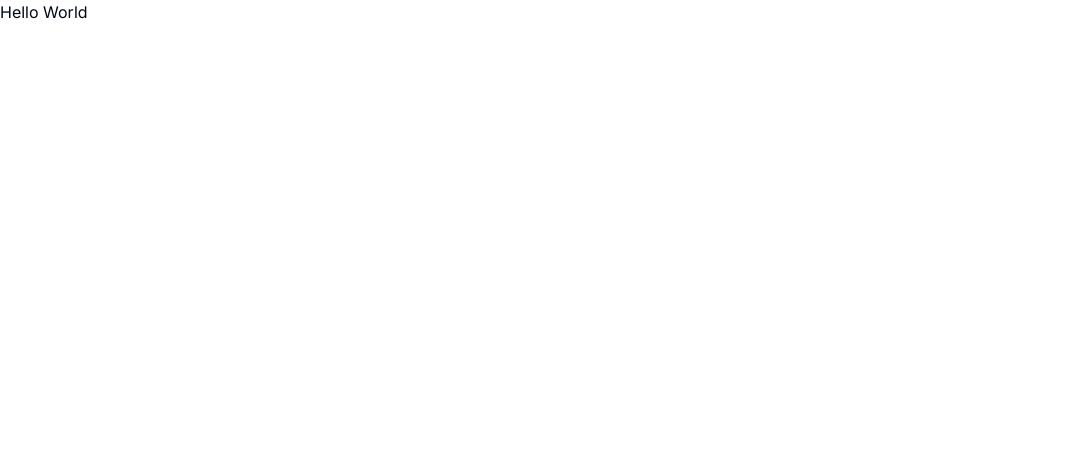
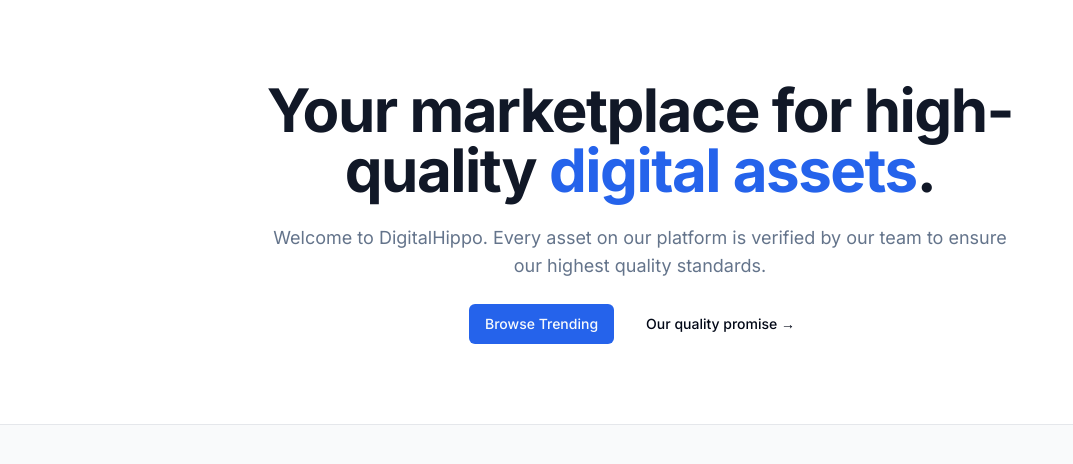
Before and after one commit to ShrutiGupta73vns/digitalhippo, a Next.js app: page / in a window 1280 px wide. Shown: the top 464 px of the page, without its empty margins (0-1073 px from the left). Built offline with nearby package versions, Linux system fonts and the light colour scheme.

Commit message:
Landing page header portion

```diff
--- a/package.json
+++ b/package.json
@@ -9,6 +9,7 @@
     "lint": "next lint"
   },
   "dependencies": {
+    "@radix-ui/react-slot": "^1.0.2",
     "class-variance-authority": "^0.7.0",
     "clsx": "^2.1.0",
     "lucide-react": "^0.358.0",
--- a/src/app/globals.css
+++ b/src/app/globals.css
@@ -1,70 +1,55 @@
 @tailwind base;
 @tailwind components;
 @tailwind utilities;
+
 
 @layer base {
   :root {
     --background: 0 0% 100%;
     --foreground: 222.2 84% 4.9%;
-
     --card: 0 0% 100%;
     --card-foreground: 222.2 84% 4.9%;
-
     --popover: 0 0% 100%;
     --popover-foreground: 222.2 84% 4.9%;
-
-    --primary: 222.2 47.4% 11.2%;
+    --primary: 221.2 83.2% 53.3%;
     --primary-foreground: 210 40% 98%;
-
     --secondary: 210 40% 96.1%;
     --secondary-foreground: 222.2 47.4% 11.2%;
-
     --muted: 210 40% 96.1%;
     --muted-foreground: 215.4 16.3% 46.9%;
-
     --accent: 210 40% 96.1%;
     --accent-foreground: 222.2 47.4% 11.2%;
-
     --destructive: 0 84.2% 60.2%;
     --destructive-foreground: 210 40% 98%;
-
     --border: 214.3 31.8% 91.4%;
     --input: 214.3 31.8% 91.4%;
-    --ring: 222.2 84% 4.9%;
-
+    --ring: 221.2 83.2% 53.3%;
     --radius: 0.5rem;
   }
 
   .dark {
     --background: 222.2 84% 4.9%;
     --foreground: 210 40% 98%;
-
     --card: 222.2 84% 4.9%;
     --card-foreground: 210 40% 98%;
-
     --popover: 222.2 84% 4.9%;
     --popover-foreground: 210 40% 98%;
-
-    --primary: 210 40% 98%;
+    --primary: 217.2 91.2% 59.8%;
     --primary-foreground: 222.2 47.4% 11.2%;
-
     --secondary: 217.2 32.6% 17.5%;
     --secondary-foreground: 210 40% 98%;
-
     --muted: 217.2 32.6% 17.5%;
     --muted-foreground: 215 20.2% 65.1%;
-
     --accent: 217.2 32.6% 17.5%;
     --accent-foreground: 210 40% 98%;
-
     --destructive: 0 62.8% 30.6%;
     --destructive-foreground: 210 40% 98%;
-
     --border: 217.2 32.6% 17.5%;
     --input: 217.2 32.6% 17.5%;
-    --ring: 212.7 26.8% 83.9%;
+    --ring: 224.3 76.3% 48%;
   }
 }
+
 
 @layer base {
   * {
--- a/src/app/page.tsx
+++ b/src/app/page.tsx
@@ -1,6 +1,50 @@
+import MaxWidthWrapper from "@/components/MaxWidthWrapper";
+import { Button, buttonVariants } from "@/components/ui/button";
+import { ArrowDownToLine, CheckCircle } from "lucide-react";
+import Link from "next/link";
+const perks = [
+  {
+    name: "instant delivery",
+    Icon: ArrowDownToLine,
+    description:
+      "Get your assets deliverd to your email in seconds and download them right away.",
+  },
+  {
+    name: "Guaranteed Quality",
+    Icon: CheckCircle,
+    description:
+      "Every asset on our platform is verified by our team to ensure our highest quality standards.",
+  },
+];
 
 export default function Home() {
   return (
-    <p>Hello World</p>
+    <>
+      <MaxWidthWrapper>
+        <div className="py-20 mx-auto text-center flex flex-col items-center max-w-3xl">
+          <h1 className="text-4xl font-bold tracking-tight text-gray-900 sm:text-6xl ">
+            Your marketplace for high-quality{" "}
+            <span className="text-blue-600">digital assets</span>
+            <span>.</span>
+          </h1>
+          <p className="mt-6 text-lg max-w-prose text-muted-foreground">
+            Welcome to DigitalHippo. Every asset on our platform is verified by
+            our team to ensure our highest quality standards.{" "}
+          </p>
+          <div className="flex flex-col sm:flex-row gap-4 mt-6">
+            <Link href="/products" className={buttonVariants()}>
+              Browse Trending
+            </Link>
+            <Button variant="ghost">Our quality promise &rarr;</Button>
+          </div>
+        </div>
+        {/*Todo: List Products*/}
+      </MaxWidthWrapper>
+      <section className="border-t border-gray-200 bg-gray-50">
+        <MaxWidthWrapper className="py-20">
+          <div className="grid grid-cols-1 gap-y-12 sm:grid-cols-2 sm:gap-x-6 lg:grid-cols-3 lg:gap-x-8 lg:gap-y-0"></div>
+        </MaxWidthWrapper>
+      </section>
+    </>
   );
 }
--- a/src/components/MaxWidthWrapper.tsx
+++ b/src/components/MaxWidthWrapper.tsx
@@ -1,8 +1,22 @@
-const MaxWidthWrapper=(
-    {
-      className,
+import { cn } from "@/lib/utils";
+import { ReactNode } from "react";
 
-    }
-)=>{
-
-}
+const MaxWidthWrapper = ({
+  className,
+  children,
+}: {
+  className?: string;
+  children: ReactNode;
+}) => {
+  return (
+    <div
+      className={cn(
+        "mx-auto w-full max-w-screen-xl px-2.5 md:px-20",
+        className
+      )}
+    >
+      {children}
+    </div>
+  );
+};
+export default MaxWidthWrapper;
--- /dev/null
+++ b/src/components/ui/button.tsx
@@ -0,0 +1,56 @@
+import * as React from "react"
+import { Slot } from "@radix-ui/react-slot"
+import { cva, type VariantProps } from "class-variance-authority"
+
+import { cn } from "@/lib/utils"
+
+const buttonVariants = cva(
+  "inline-flex items-center justify-center whitespace-nowrap rounded-md text-sm font-medium ring-offset-background transition-colors focus-visible:outline-none focus-visible:ring-2 focus-visible:ring-ring focus-visible:ring-offset-2 disabled:pointer-events-none disabled:opacity-50",
+  {
+    variants: {
+      variant: {
+        default: "bg-primary text-primary-foreground hover:bg-primary/90",
+        destructive:
+          "bg-destructive text-destructive-foreground hover:bg-destructive/90",
+        outline:
+          "border border-input bg-background hover:bg-accent hover:text-accent-foreground",
+        secondary:
+          "bg-secondary text-secondary-foreground hover:bg-secondary/80",
+        ghost: "hover:bg-accent hover:text-accent-foreground",
+        link: "text-primary underline-offset-4 hover:underline",
+      },
+      size: {
+        default: "h-10 px-4 py-2",
+        sm: "h-9 rounded-md px-3",
+        lg: "h-11 rounded-md px-8",
+        icon: "h-10 w-10",
+      },
+    },
+    defaultVariants: {
+      variant: "default",
+      size: "default",
+    },
+  }
+)
+
+export interface ButtonProps
+  extends React.ButtonHTMLAttributes<HTMLButtonElement>,
+    VariantProps<typeof buttonVariants> {
+  asChild?: boolean
+}
+
+const Button = React.forwardRef<HTMLButtonElement, ButtonProps>(
+  ({ className, variant, size, asChild = false, ...props }, ref) => {
+    const Comp = asChild ? Slot : "button"
+    return (
+      <Comp
+        className={cn(buttonVariants({ variant, size, className }))}
+        ref={ref}
+        {...props}
+      />
+    )
+  }
+)
+Button.displayName = "Button"
+
+export { Button, buttonVariants }
```
Also changed, not shown: 1 other file (tests, documents, lock files or other folders).
